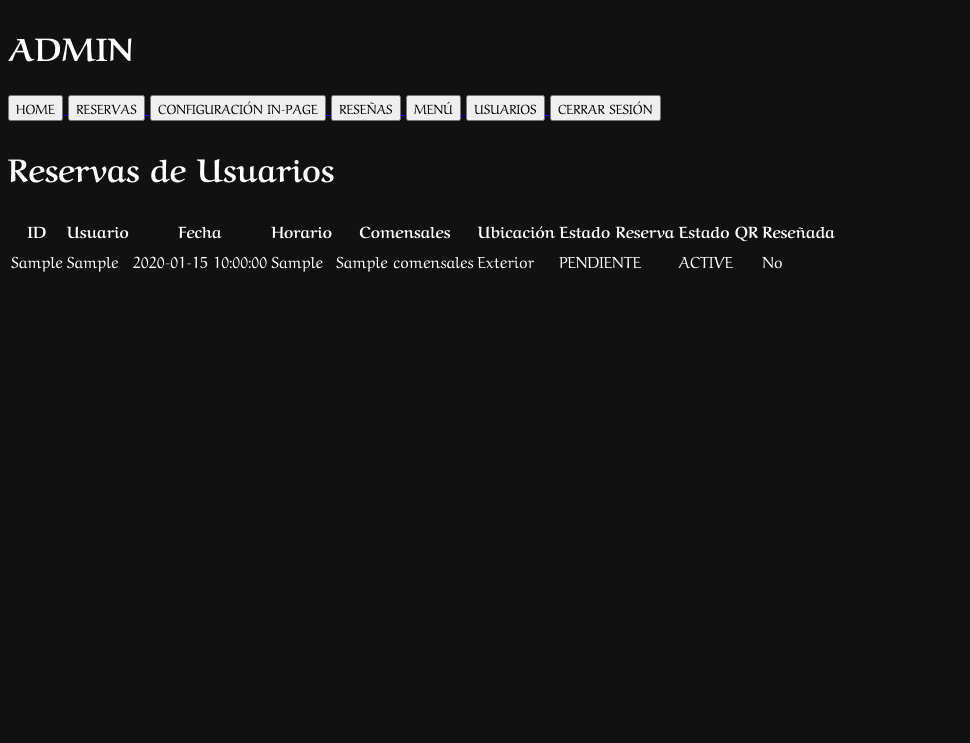
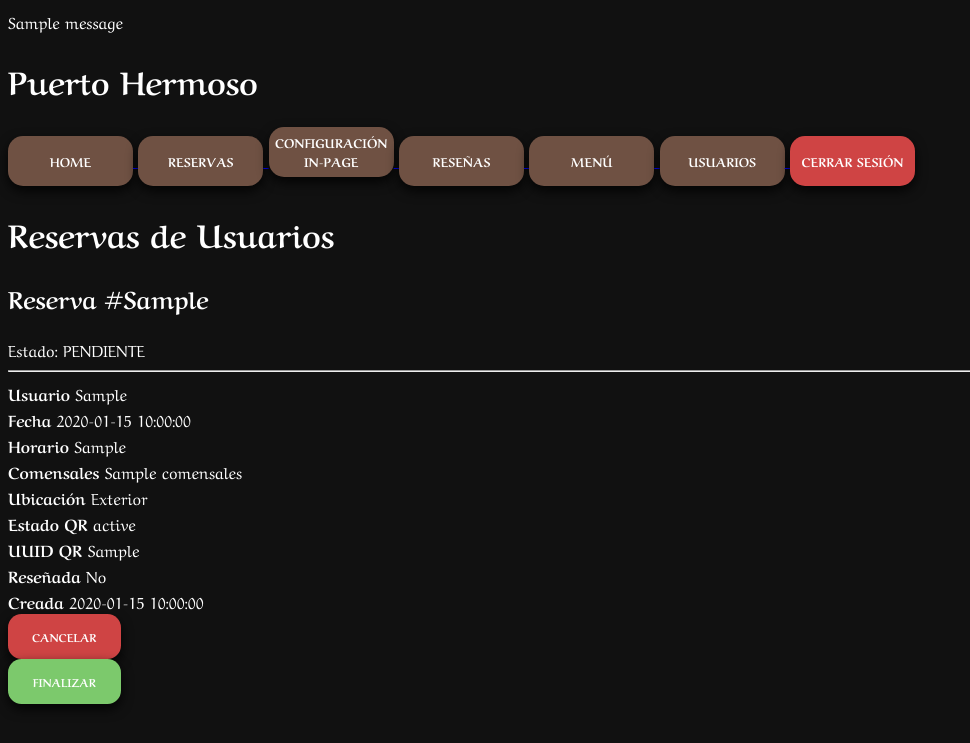
Before and after one commit to Lucasgm2021/TP_Final_IntroDesaSoft, a Flask app: template frontend/templates/reservas_admin.html in a window 1280 px wide. Shown: the top 743 px of the page, without its empty margins (0-970 px from the left). Run offline with Flask 3, Linux system fonts and the light colour scheme; the template is opened without the code that fills it: most values are stand-ins (such as "Sample title", 1, 10 or a date in 2020); one stand-in notice (Sample message) is shown.

Commit message:
modificada las reservas para que se asemejen al mockup

```diff
--- a/frontend/templates/reservas_admin.html
+++ b/frontend/templates/reservas_admin.html
@@ -1,124 +1,215 @@
 <!DOCTYPE html>
 <html lang="en">
 <head>
-    <title>Administración de Reservas | Puerto Hermoso</title>
+    <meta charset="UTF-8">
 
-    <link rel="stylesheet" href="static/css/main.css">
+    <meta
+        name="viewport"
+        content="width=device-width, initial-scale=1.0"
+    >
+
+    <title>Reservas Admin | Puerto Hermoso</title>
+
+    <link
+        rel="stylesheet"
+        href="{{ url_for('static', filename='css/main.css') }}"
+    >
 </head>
 
-<body>
+<body id="body-admin-reservas">
+
+    <!-- Flask flash sintaxis -->
+    {% with messages = get_flashed_messages(with_categories=true) %}
+        {% if messages %}
+
+        <div class="flash-container">
+
+            {% for category, message in messages %}
+
+            <div class="flash flash--{{ category }}">
+                {{ message }}
+            </div>
+
+            {% endfor %}
+
+        </div>
+
+        {% endif %}
+    {% endwith %}
+
+    {% from "componentes/button1_comp.html" import button1_comp %}
+    {% from "componentes/button3_comp.html" import button3_comp %}
 
     <div id="contenedor-admin-reservas">
 
-        <div class="sidebar-admin">
+        <!-- Sidebar -->
 
-            <h1>ADMIN</h1>
+        <div id="sidebar-admin">
 
-            <nav class="menu-admin">
+            <h1>Puerto Hermoso</h1>
 
-                <a href="/admin/home">
-                    <button class="boton-admin">
-                        HOME
-                    </button>
+            <div id="sidebar-buttons">
+
+                <a href="{{ url_for('admin.home') }}">
+
+                    {{ button1_comp(
+                        text="HOME",
+                        height=50,
+                        func=""
+                    ) }}
+
                 </a>
 
-                <a href="/admin/reservas">
-                    <button class="boton-admin boton-activo">
-                        RESERVAS
-                    </button>
+                <a href="{{ url_for('admin.reservas') }}">
+
+                    {{ button1_comp(
+                        text="RESERVAS",
+                        height=50,
+                        func=""
+                    ) }}
+
                 </a>
 
-                <a href="/admin/configuracion">
-                    <button class="boton-admin">
-                        CONFIGURACIÓN IN-PAGE
-                    </button>
+                <a href="{{ url_for('admin.configuracion') }}">
+
+                    {{ button1_comp(
+                        text="CONFIGURACIÓN IN-PAGE",
+                        height=50,
+                        func=""
+                    ) }}
+
                 </a>
 
-                <a href="/admin/resenas">
-                    <button class="boton-admin">
-                        RESEÑAS
-                    </button>
+                <a href="{{ url_for('admin.resenas') }}">
+
+                    {{ button1_comp(
+                        text="RESEÑAS",
+                        height=50,
+                        func=""
+                    ) }}
+
                 </a>
 
-                <a href="/admin/menu">
-                    <button class="boton-admin">
-                        MENÚ
-                    </button>
+                <a href="{{ url_for('admin.menu') }}">
+
+                    {{ button1_comp(
+                        text="MENÚ",
+                        height=50,
+                        func=""
+                    ) }}
+
                 </a>
 
-                <a href="/admin/usuarios">
-                    <button class="boton-admin">
-                        USUARIOS
-                    </button>
+                <a href="{{ url_for('admin.usuarios') }}">
+
+                    {{ button1_comp(
+                        text="USUARIOS",
+                        height=50,
+                        func=""
+                    ) }}
+
                 </a>
 
-                <a href="/logout">
-                    <button class="boton-logout">
-                        CERRAR SESIÓN
-                    </button>
+                <a href="{{ url_for('auth.logout') }}">
+
+                    {{ button3_comp(
+                        text="CERRAR SESIÓN",
+                        height=50,
+                        acceptordeny="deny",
+                        func=""
+                    ) }}
+
                 </a>
 
-            </nav>
+            </div>
 
         </div>
 
-        <div class="contenido-admin">
+        <!-- Contenido -->
 
-            <div class="header-admin">
+        <div id="contenido-admin-reservas">
+
+            <div id="header-admin-reservas">
 
                 <h1>Reservas de Usuarios</h1>
 
             </div>
 
-            <div class="tabla-reservas-container">
+            <div id="lista-admin-reservas">
 
-                <table class="tabla-reservas">
+                {% for reserva in reservas %}
 
-                    <thead>
+                <div class="card-admin-reserva">
 
-                        <tr>
+                    <div class="card-header-admin">
 
-                            <th>ID</th>
-                            <th>Usuario</th>
-                            <th>Fecha</th>
-                            <th>Horario</th>
-                            <th>Comensales</th>
-                            <th>Ubicación</th>
-                            <th>Estado Reserva</th>
-                            <th>Estado QR</th>
-                            <th>Reseñada</th>
+                        <h2>
+                            Reserva #{{ reserva.id_reserva }}
+                        </h2>
 
-                        </tr>
+                        <div class="estado-container">
 
-                    </thead>
+                            <span class="estado-label">
+                                Estado:
+                            </span>
 
-                    <tbody>
+                            <span class="estado-reserva estado-{{ reserva.estado_reserva }}">
+                                {{ reserva.estado_reserva.upper() }}
+                            </span>
 
-                        {% for reserva in reservas %}
+                        </div>
 
-                        <tr>
+                    </div>
 
-                            <td>
-                                {{ reserva.id_reserva }}
-                            </td>
+                    <hr>
 
-                            <td>
+                    <div class="info-admin-reserva">
+
+                        <div class="dato-admin-reserva">
+
+                            <strong>Usuario</strong>
+
+                            <span>
                                 {{ reserva.id_usuario }}
-                            </td>
+                            </span>
 
-                            <td>
+                        </div>
+
+                        <div class="dato-admin-reserva">
+
+                            <strong>Fecha</strong>
+
+                            <span>
                                 {{ reserva.fecha }}
-                            </td>
+                            </span>
 
-                            <td>
+                        </div>
+
+                        <div class="dato-admin-reserva">
+
+                            <strong>Horario</strong>
+
+                            <span>
                                 {{ reserva.hora_reserva }}
-                            </td>
+                            </span>
 
-                            <td>
+                        </div>
+
+                        <div class="dato-admin-reserva">
+
+                            <strong>Comensales</strong>
+
+                            <span>
                                 {{ reserva.comensales }}
-                            </td>
+                            </span>
 
-                            <td>
+                        </div>
+
+                        <div class="dato-admin-reserva">
+
+                            <strong>Ubicación</strong>
+
+                            <span>
 
                                 {% if reserva.interior %}
                                     Interior
@@ -126,25 +217,35 @@
                                     Exterior
                                 {% endif %}
 
-                            </td>
+                            </span>
 
-                            <td>
+                        </div>
 
-                                <span class="estado-reserva estado-{{ reserva.estado_reserva }}">
-                                    {{ reserva.estado_reserva.upper() }}
-                                </span>
+                        <div class="dato-admin-reserva">
 
-                            </td>
+                            <strong>Estado QR</strong>
 
-                            <td>
+                            <span>
+                                {{ reserva.estado_qr }}
+                            </span>
 
-                                <span class="estado-qr estado-{{ reserva.estado_qr }}">
-                                    {{ reserva.estado_qr.upper() }}
-                                </span>
+                        </div>
 
-                            </td>
+                        <div class="dato-admin-reserva">
 
-                            <td>
+                            <strong>UUID QR</strong>
+
+                            <span>
+                                {{ reserva.uuid_qr }}
+                            </span>
+
+                        </div>
+
+                        <div class="dato-admin-reserva">
+
+                            <strong>Reseñada</strong>
+
+                            <span>
 
                                 {% if reserva.reseñada %}
                                     Sí
@@ -152,15 +253,61 @@
                                     No
                                 {% endif %}
 
-                            </td>
+                            </span>
 
-                        </tr>
+                        </div>
 
-                        {% endfor %}
+                        <div class="dato-admin-reserva">
 
-                    </tbody>
+                            <strong>Creada</strong>
 
-                </table>
+                            <span>
+                                {{ reserva.created_at }}
+                            </span>
+
+                        </div>
+
+                    </div>
+
+                    {% if reserva.estado_reserva == "pendiente" %}
+
+                    <div class="acciones-admin-reserva">
+
+                        <form
+                            action="{{ url_for('admin.cancelar_reserva', id_reserva=reserva.id_reserva) }}"
+                            method="POST"
+                        >
+
+                            {{ button3_comp(
+                                text="CANCELAR",
+                                height=45,
+                                acceptordeny="deny",
+                                func=""
+                            ) }}
+
+                        </form>
+
+                        <form
+                            action="{{ url_for('admin.finalizar_reserva', id_reserva=reserva.id_reserva) }}"
+                            method="POST"
+                        >
+
+                            {{ button3_comp(
+                                text="FINALIZAR",
+                                height=45,
+                                acceptordeny="accept",
+                                func=""
+                            ) }}
+
+                        </form>
+
+                    </div>
+
+                    {% endif %}
+
+                </div>
+
+                {% endfor %}
 
             </div>
 
@@ -169,3 +316,4 @@
     </div>
 
 </body>
+</html>
```
Also changed, not shown: frontend/templates/mis_reservas.html (+117 -43 lines).
